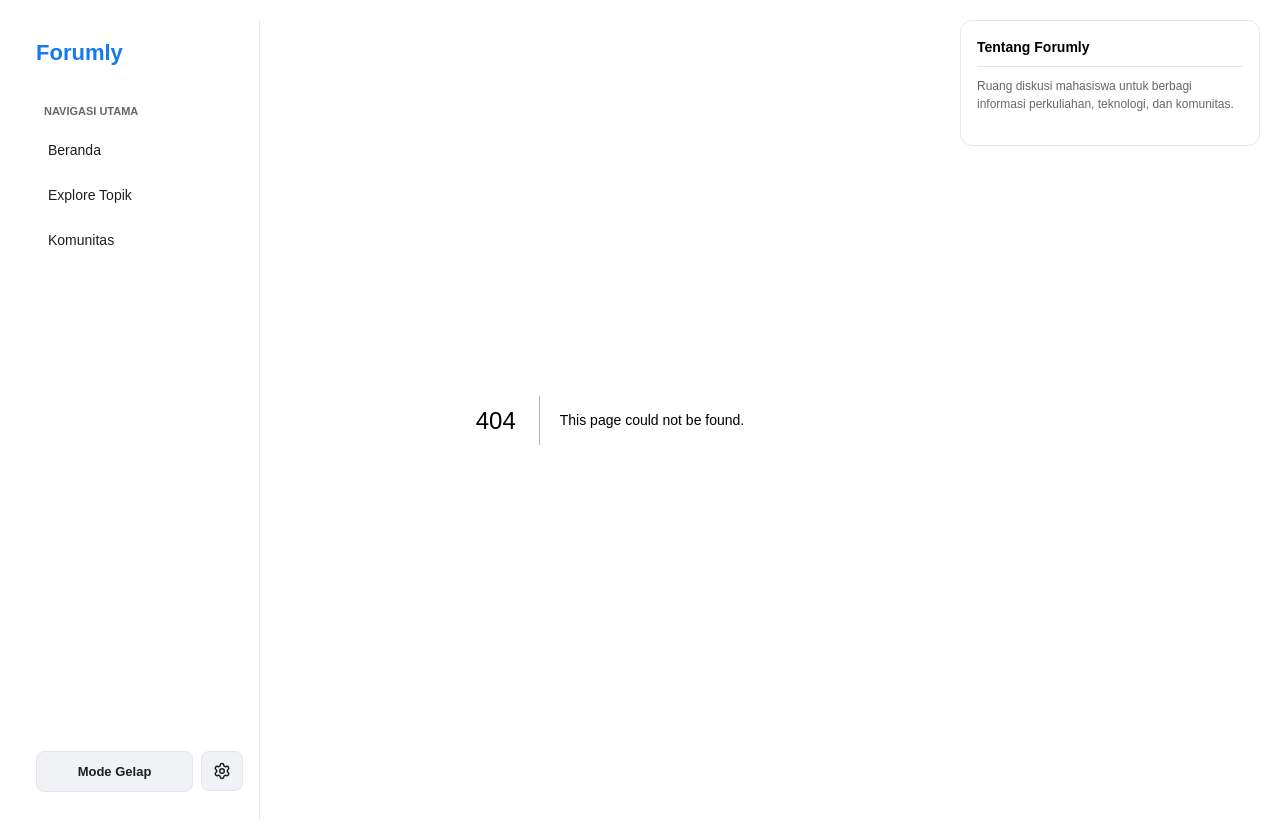
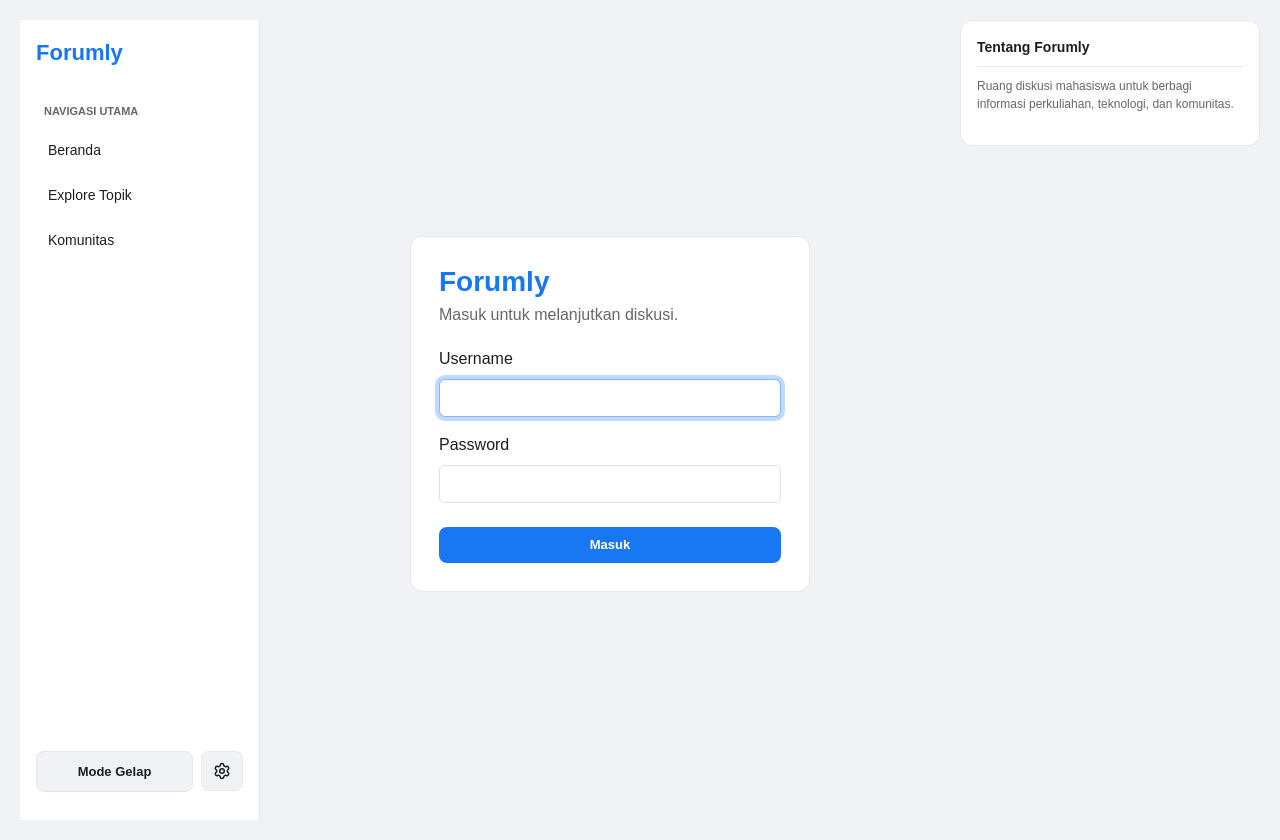
Before and after one commit to marchikari-hub/Forumly-Front-End, a Next.js app: page /login in a window 1280 px wide. Before the commit this address had no page. Built offline with nearby package versions, Linux system fonts and the light colour scheme.

Commit message:
feat(auth): add login page with error handling and redirect back

```diff
--- /dev/null
+++ b/app/login/page.tsx
@@ -0,0 +1,62 @@
+"use client";
+
+import { useState, FormEvent } from "react";
+
+export default function LoginPage() {
+  const [username, setUsername] = useState("");
+  const [password, setPassword] = useState("");
+  const [error, setError] = useState("");
+  const [loading, setLoading] = useState(false);
+
+  async function onSubmit(e: FormEvent) {
+    e.preventDefault();
+    setError("");
+    setLoading(true);
+    try {
+      const res = await fetch("/api/auth/login", {
+        method: "POST",
+        headers: { "Content-Type": "application/json" },
+        body: JSON.stringify({ username, password }),
+      });
+      const data = await res.json().catch(() => ({}));
+      if (!res.ok) {
+        setError(data.error || "Gagal login.");
+        setLoading(false);
+        return;
+      }
+      // Only allow same-site relative redirects.
+      const next = new URLSearchParams(window.location.search).get("next");
+      window.location.href = next && next.startsWith("/") && !next.startsWith("//") ? next : "/";
+    } catch {
+      setError("Tidak bisa terhubung ke server.");
+      setLoading(false);
+    }
+  }
+
+  return (
+    <div style={{ minHeight: "100vh", display: "flex", alignItems: "center", justifyContent: "center", padding: 20 }}>
+      <form onSubmit={onSubmit} className="post-card" style={{ width: "100%", maxWidth: 400, padding: 28 }}>
+        <h1 style={{ color: "var(--accent)", fontSize: 28, fontWeight: 700, marginBottom: 4 }}>Forumly</h1>
+        <p style={{ color: "var(--text-muted)", marginBottom: 20 }}>Masuk untuk melanjutkan diskusi.</p>
+
+        {error && <div className="alert alert-danger py-2" role="alert">{error}</div>}
+
+        <label htmlFor="username" className="form-label">Username</label>
+        <input
+          id="username" className="form-control mb-3" autoComplete="username" autoFocus
+          value={username} onChange={(e) => setUsername(e.target.value)}
+        />
+
+        <label htmlFor="password" className="form-label">Password</label>
+        <input
+          id="password" type="password" className="form-control mb-4" autoComplete="current-password"
+          value={password} onChange={(e) => setPassword(e.target.value)}
+        />
+
+        <button type="submit" className="btn btn-primary w-100" disabled={loading}>
+          {loading ? "Memproses..." : "Masuk"}
+        </button>
+      </form>
+    </div>
+  );
+}
```
